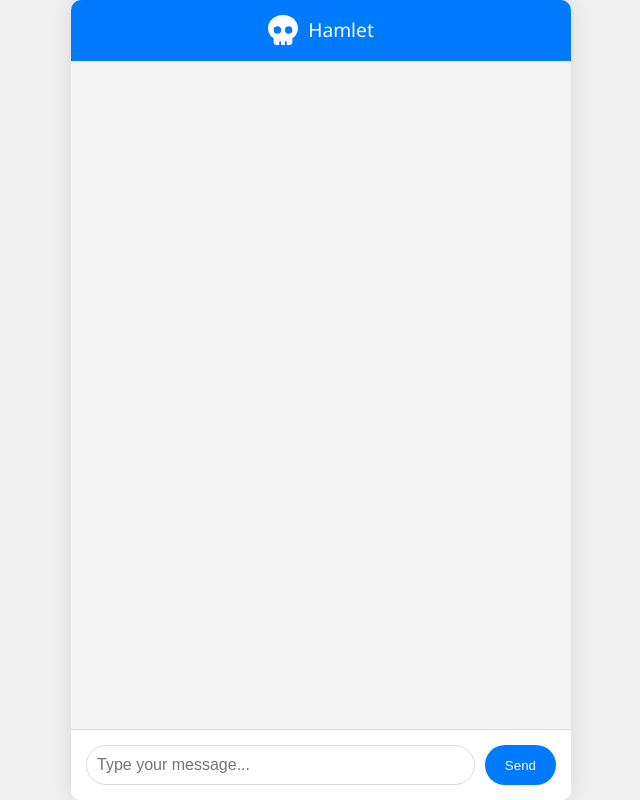
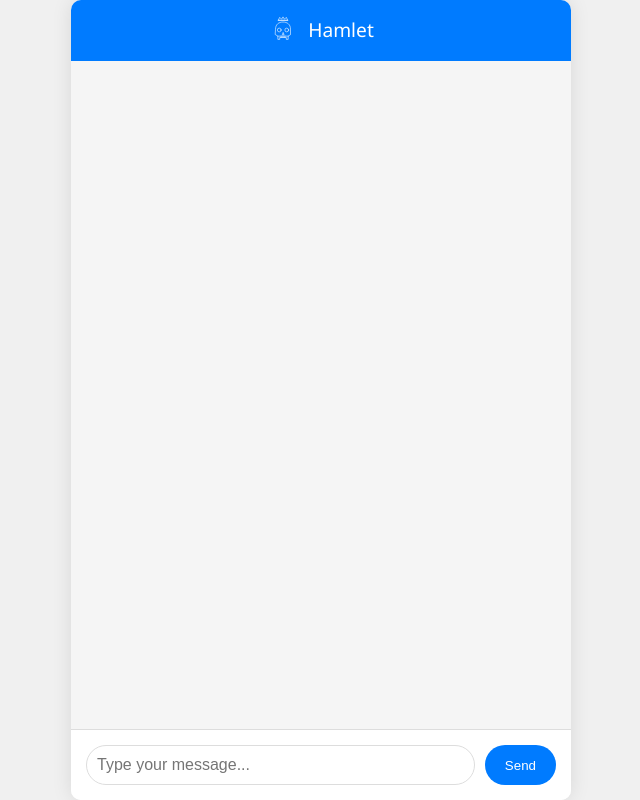
Before and after one commit to 42piratas/hamlet, a Flask app: page / in a window 1280 px wide. Shown: the whole page, without its empty margins (319-959 px from the left). Run offline with Flask 3, Linux system fonts and the light colour scheme.

Commit message:
feat: replace generic skull with crowned-skull brand icon
Single canonical static/img/icon.svg (currentColor, 42labs canon).
Used as favicon and inlined in chat header so CSS controls color.
Drops the two Font Awesome skull SVGs.

Co-Authored-By: Claude Opus 4.7 <noreply@anthropic.com>

```diff
--- a/static/css/style.css
+++ b/static/css/style.css
@@ -43,10 +43,11 @@ body {
     align-items: center;
 }
 
-.chat-header img {
+.chat-header-icon {
     width: 30px;
     height: 30px;
     margin-right: 10px;
+    color: white;
 }
 
 .chat-container {
--- a/templates/index.html
+++ b/templates/index.html
@@ -4,7 +4,7 @@
     <meta charset="UTF-8">
     <meta name="viewport" content="width=device-width, initial-scale=1.0">
     <title>Hamlet</title>
-    <link rel="icon" href="{{ url_for('static', filename='img/skull-black.svg') }}" type="image/svg+xml">
+    <link rel="icon" href="{{ url_for('static', filename='img/icon.svg') }}" type="image/svg+xml">
     <link rel="stylesheet" href="{{ url_for('static', filename='css/style.css') }}">
     <script src="https://code.jquery.com/jquery-3.6.0.min.js"></script>
 </head>
@@ -12,7 +12,18 @@
     <div class="app-container">
         <div class="chat-header">
             <div class="chat-header-content">
-                <img src="{{ url_for('static', filename='img/skull-white.svg') }}" alt="Hamlet's profile picture">
+                <svg class="chat-header-icon" viewBox="0 0 128 128" fill="none" stroke="currentColor" stroke-width="2.5" stroke-linecap="round" stroke-linejoin="round" aria-label="Hamlet" role="img">
+                    <path d="M44,22 L50,10 L58,18 L64,8 L70,18 L78,10 L84,22 Z"/>
+                    <line x1="44" y1="22" x2="84" y2="22"/>
+                    <path d="M32,60 C32,40 46,30 64,30 C82,30 96,40 96,60 L96,84 L86,90 L86,104 L78,104 L78,96 L50,96 L50,104 L42,104 L42,90 L32,84 Z"/>
+                    <circle cx="48" cy="64" r="8"/>
+                    <circle cx="80" cy="64" r="8"/>
+                    <path d="M64,76 L61,84 L67,84 Z"/>
+                    <line x1="42" y1="90" x2="86" y2="90"/>
+                    <line x1="56" y1="90" x2="56" y2="96"/>
+                    <line x1="64" y1="90" x2="64" y2="96"/>
+                    <line x1="72" y1="90" x2="72" y2="96"/>
+                </svg>
                 <span>Hamlet</span>
             </div>
         </div>
```
Also changed, not shown: static/img/icon.svg (added), static/img/skull-black.svg (deleted), static/img/skull-white.svg (deleted), 1 other file.
